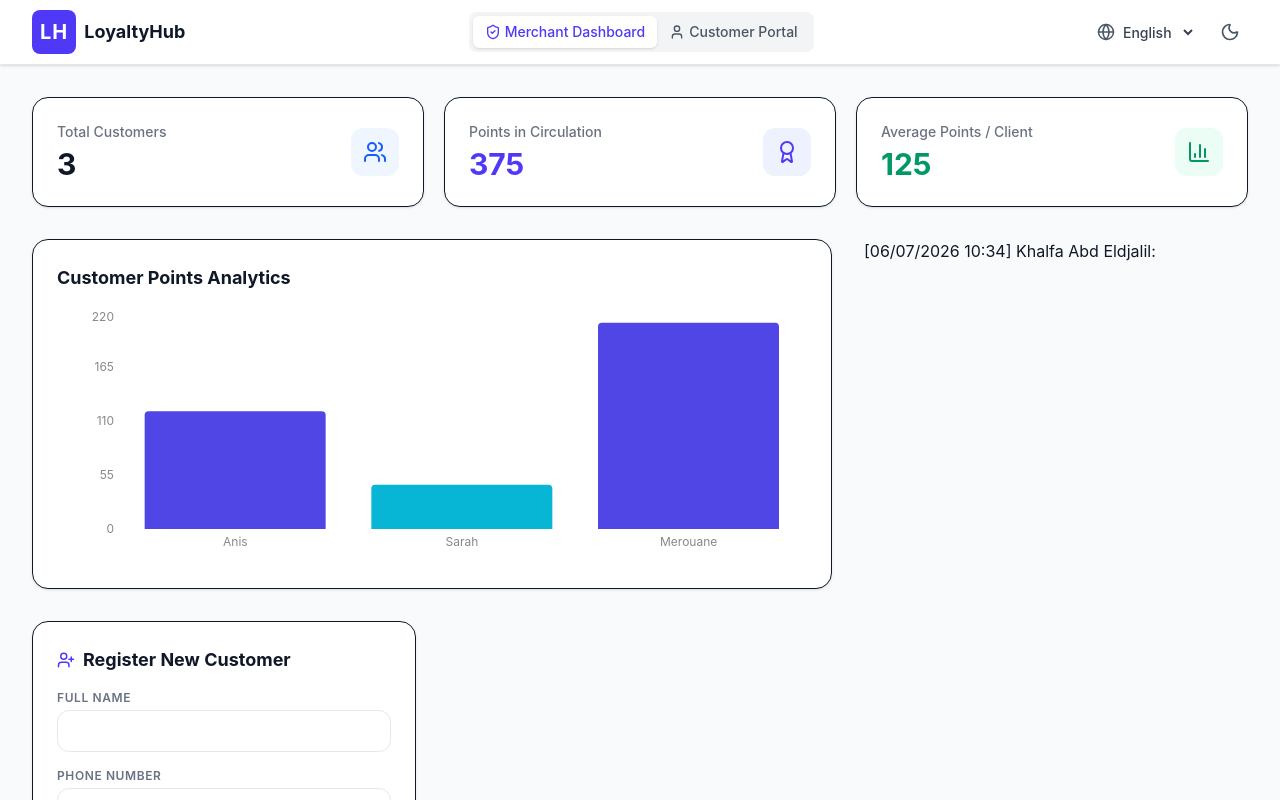
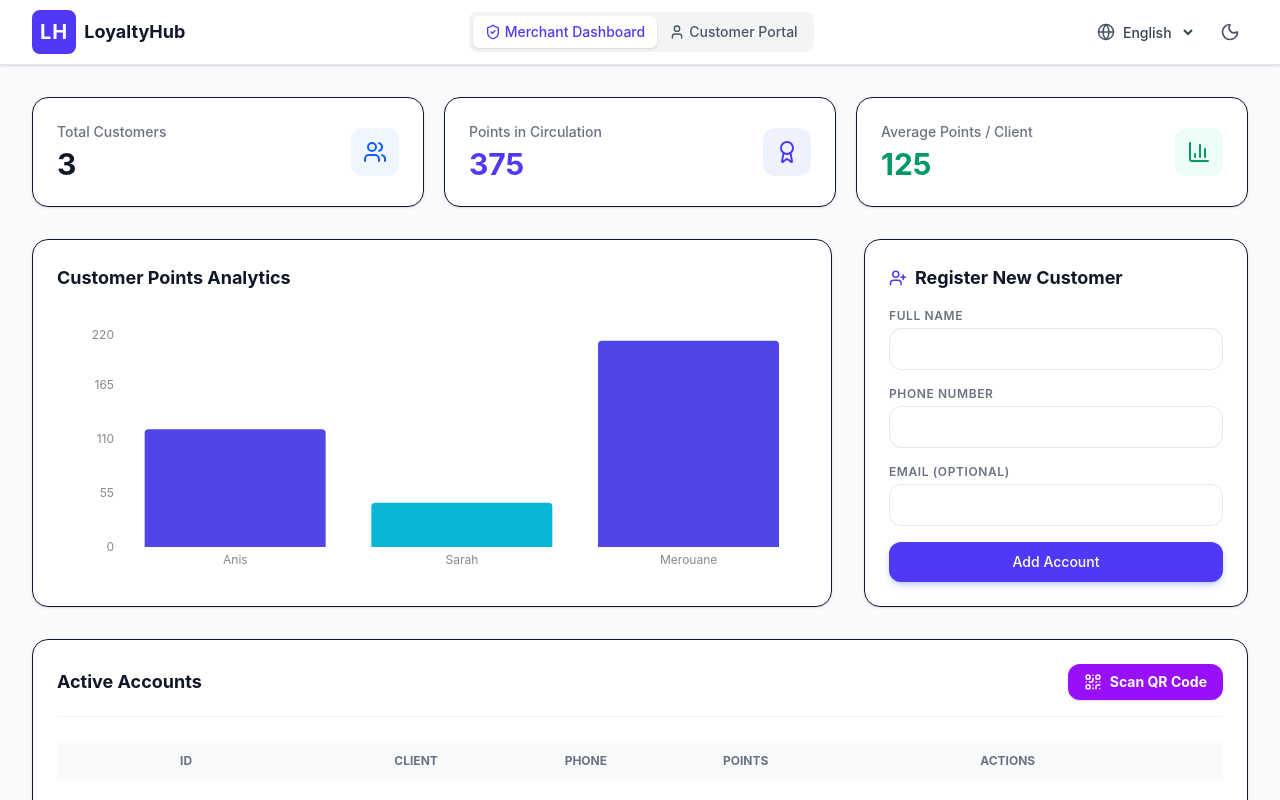
Before and after one commit to Abdeldjalildev/Loyalty-hub, a React (Vite) app: page / in a window 1280 px wide. Shown: the top 800 px of the page. Built offline with nearby package versions, Linux system fonts and the light colour scheme.

Commit message:
update: removed unnecessary line

```diff
--- a/src/components/MerchantDashboard.tsx
+++ b/src/components/MerchantDashboard.tsx
@@ -97,7 +97,7 @@ export const MerchantDashboard: React.FC = () => {
             </ResponsiveContainer>
           </div>
         </div>
-[06/07/2026 10:34] Khalfa Abd Eldjalil: {/* 3. ISOLATED SUB-COMPONENT CUSTOMER SIGNUP REGISTRATION FORM */}
+          {/* 3. ISOLATED SUB-COMPONENT CUSTOMER SIGNUP REGISTRATION FORM */}
         <CustomerForm onSubmitCustomer={addNewCustomer} />
       </div>
 
```
